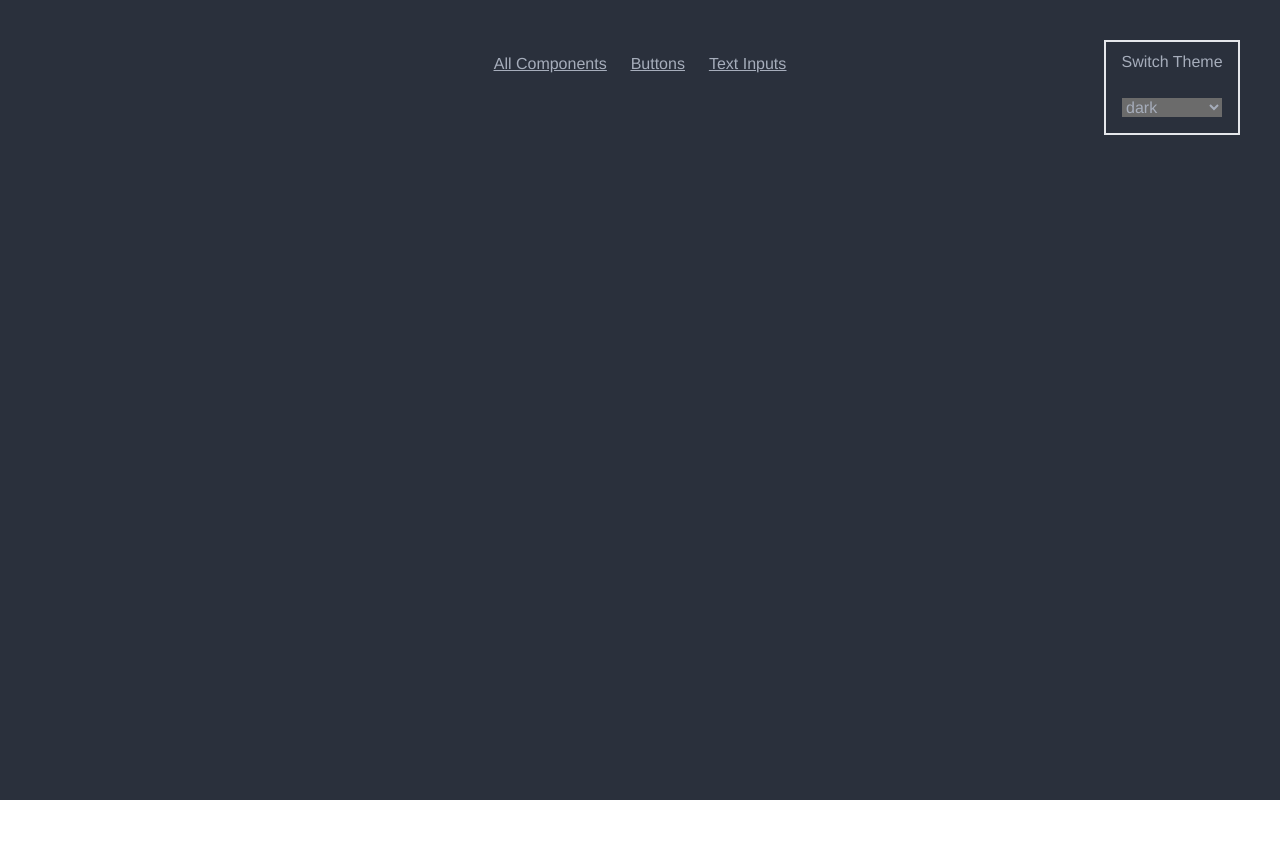
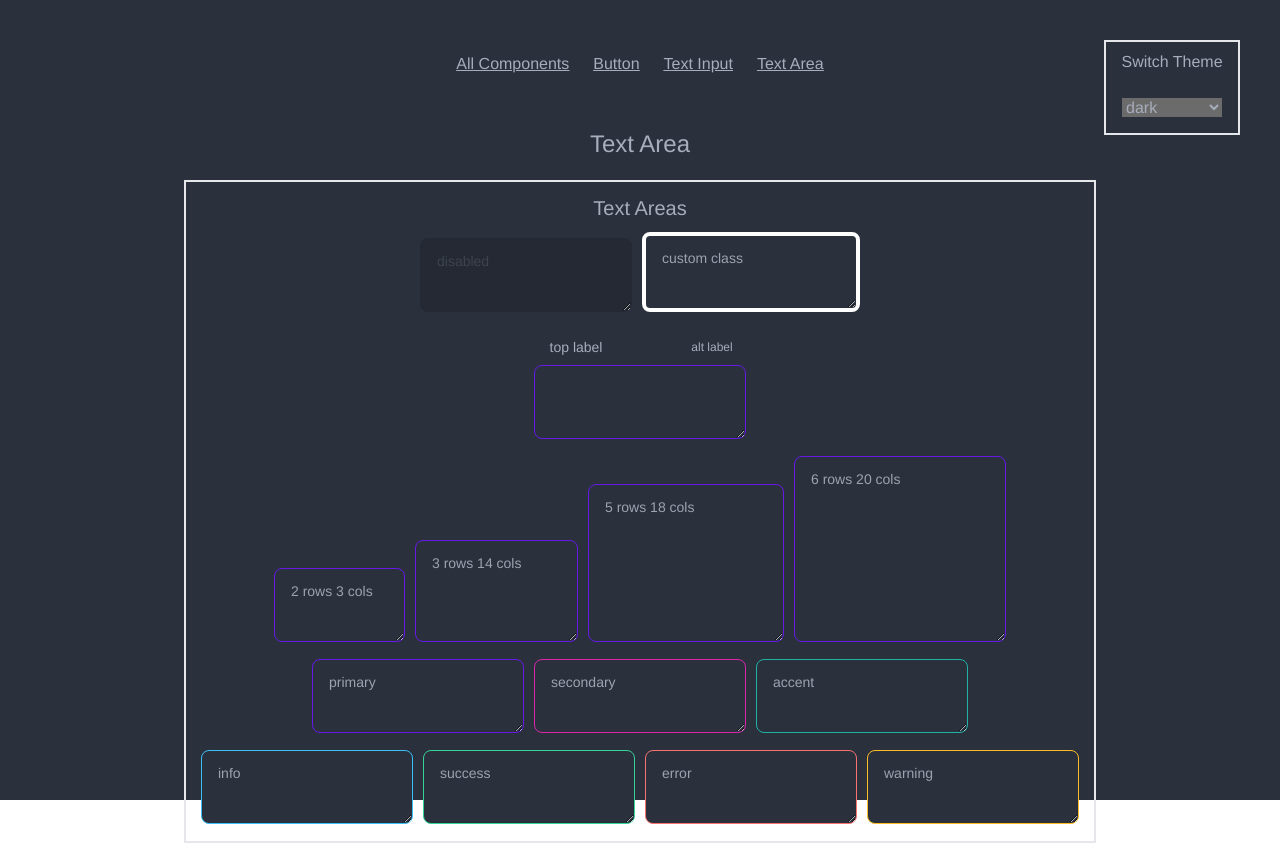
Before and after one commit to fayilmaz/vue-boilerplate, a Vue app: page /text-areas in a window 1280 px wide. Before the commit the page ends 800 px from the top, so only its background shows below. Built offline with nearby package versions, Linux system fonts and the light colour scheme.

Commit message:
added TextArea component, tailwind just in time mode activated, refactors

```diff
--- a/src/App.vue
+++ b/src/App.vue
@@ -2,8 +2,9 @@
   <div :data-theme="theme" class="mainPage">
     <nav class="link p-10 flex justify-center">
       <router-link class="link m-3" to="/">All Components</router-link>
-      <router-link class="link m-3" to="/buttons">Buttons</router-link>
-      <router-link class="link m-3" to="/text-inputs">Text Inputs</router-link>
+      <router-link class="link m-3" to="/buttons">Button</router-link>
+      <router-link class="link m-3" to="/text-inputs">Text Input</router-link>
+      <router-link class="link m-3" to="/text-areas">Text Area</router-link>
     </nav>
     <div class="text-2xl">{{ currentPathTitle }}</div>
     <router-view />
--- /dev/null
+++ b/src/components/TextArea.vue
@@ -0,0 +1,123 @@
+<template>
+  <span v-if="label !== {} && (label.top || label.alt)">
+    <label v-if="labelPosition === 'top'" class="label justify-center w-35">
+      <span v-if="label.top" class="label-text w-[9rem]">{{ label.top }}</span>
+      <span v-if="label.alt" class="label-text-alt w-[8rem]">{{
+        label.alt
+      }}</span>
+    </label>
+    <textarea
+      :class="[...classes]"
+      :required="required"
+      :placeholder="placeholder"
+      :disabled="disabled"
+      :rows="rows"
+      :cols="cols"
+      v-model="value"
+    ></textarea>
+    <label v-if="labelPosition === 'bottom'" class="label">
+      <span v-if="label.top" class="label-text w-[9rem]">{{ label.top }}</span>
+      <span v-if="label.alt" class="label-text-alt w-[8rem]">{{
+        label.alt
+      }}</span>
+    </label>
+  </span>
+
+  <textarea
+    v-else
+    :class="[...classes]"
+    :required="required"
+    :placeholder="placeholder"
+    :disabled="disabled"
+    :rows="rows"
+    :cols="cols"
+    v-model="value"
+  ></textarea>
+</template>
+
+<script>
+import { ref, computed } from "vue";
+export default {
+  name: "TextInput",
+  props: {
+    bordered: {
+      default: true,
+      type: Boolean,
+    },
+    disabled: {
+      default: () => false,
+      type: Boolean,
+    },
+    required: {
+      default: () => false,
+      type: Boolean,
+    },
+    color: {
+      default: "primary",
+      type: String,
+    },
+    content: {
+      default: "",
+      type: String,
+    },
+    ghost: {
+      default: false,
+      type: Boolean,
+    },
+    width: {
+      default: "",
+      type: String,
+    },
+    height: {
+      default: "",
+      type: String,
+    },
+    label: {
+      default: () => {
+        return {};
+      },
+      type: Object,
+    },
+    labelPosition: {
+      default: "",
+      type: String,
+    },
+    customClass: {
+      default: "",
+      type: String,
+    },
+    placeHolder: {
+      default: () => "",
+      type: String,
+    },
+    rows: {
+      default: () => "0",
+      type: String,
+    },
+    cols: {
+      default: () => "0",
+      type: String,
+    },
+  },
+  setup(props) {
+    const textInputComponentClasses = [
+      props.customClass ? props.customClass : "",
+      "textarea",
+      props.disabled ? "" : "",
+      props.bordered ? "textarea-bordered" : "",
+      props.ghost ? "textarea-ghost" : "",
+      props.color === "primary" ? "textarea-primary" : "",
+      props.color === "secondary" ? "textarea-secondary" : "",
+      props.color === "accent" ? "textarea-accent" : "",
+      props.color === "info" ? "textarea-info" : "",
+      props.color === "success" ? "textarea-success" : "",
+      props.color === "warning" ? "textarea-warning" : "",
+      props.color === "error" ? "textarea-error" : "",
+    ];
+
+    const value = ref("");
+    const classes = computed(() => textInputComponentClasses);
+    return { textInputComponentClasses, classes, value };
+  },
+};
+</script>
--- a/src/components/TextInput.vue
+++ b/src/components/TextInput.vue
@@ -3,11 +3,14 @@
     :class="[...classes]"
     :disabled="disabled"
     :placeholder="placeholder"
+    :required="required"
+    v-model="value"
+    type="text"
   />
 </template>
 
 <script>
-import { computed } from "@vue/runtime-core";
+import { computed, ref } from "@vue/runtime-core";
 export default {
   name: "TextInput",
   props: {
@@ -16,6 +19,10 @@ export default {
       type: Boolean,
     },
     disabled: {
+      default: false,
+      type: Boolean,
+    },
+    required: {
       default: false,
       type: Boolean,
     },
@@ -59,7 +66,8 @@ export default {
     ];
 
     const classes = computed(() => textInputComponentClasses);
-    return { textInputComponentClasses, classes };
+    const value = ref("");
+    return { textInputComponentClasses, classes, value };
   },
 };
 </script>
--- a/src/index.css
+++ b/src/index.css
@@ -12,3 +12,6 @@
 .component-section input {
   margin: 0px 5px;
 }
+.component-section textarea {
+  margin: 0px 5px;
+}
--- a/src/router/index.js
+++ b/src/router/index.js
@@ -2,6 +2,7 @@ import { createRouter, createWebHistory } from "vue-router";
 import AllComponentsView from "../views/AllComponentsView.vue";
 import ButtonsView from "../views/ButtonsView.vue";
 import TextInputView from "../views/TextInputView";
+import TextAreaView from "../views/TextAreaView";
 
 const routes = [
   {
@@ -14,15 +15,22 @@ const routes = [
   {
     path: "/buttons",
     name: "buttons",
-    title: "Buttons View",
+    title: "Button",
     component: ButtonsView,
     props: true,
   },
   {
     path: "/text-inputs",
     name: "text-inputs",
-    title: "Text Inputs View",
+    title: "Text Input",
     component: TextInputView,
+    props: true,
+  },
+  {
+    path: "/text-areas",
+    name: "text-areas",
+    title: "Text Area",
+    component: TextAreaView,
     props: true,
   },
 ];
--- a/src/views/AllComponentsView.vue
+++ b/src/views/AllComponentsView.vue
@@ -2,6 +2,7 @@
   <div class="flex justify-center">
     <ButtonsView />
     <TextInputView />
+    <TextAreaView />
   </div>
 </template>
 
@@ -9,9 +10,10 @@
 import { useStore } from "vuex";
 import ButtonsView from "./ButtonsView.vue";
 import TextInputView from "./TextInputView.vue";
+import TextAreaView from "./TextAreaView.vue";
 export default {
   name: "AllComponentsView",
-  components: { ButtonsView, TextInputView },
+  components: { ButtonsView, TextInputView, TextAreaView },
   setup() {
     const store = useStore();
     return { store };
--- a/src/views/ButtonsView.vue
+++ b/src/views/ButtonsView.vue
@@ -8,7 +8,7 @@
           <Button text="normal" />
           <Button text="active" :active="true" />
           <Button
-            text="Custom Class"
+            text="custom class"
             :active="true"
             customClass="border-4 border-white text-red-500 "
           />
--- /dev/null
+++ b/src/views/TextAreaView.vue
@@ -0,0 +1,47 @@
+<template>
+  <div class="flex justify-center">
+    <div class="border-2 w-100 mt-5">
+      <h3 class="text-xl mt-3">Text Areas</h3>
+      <div class="component-section">
+        <TextArea placeholder="disabled" :disabled="true" />
+        <TextArea
+          placeholder="custom class"
+          customClass="border-4 border-white text-yellow-300 "
+        />
+      </div>
+      <div class="component-section form-control">
+        <TextArea
+          :label="{ top: 'top label', alt: 'alt label' }"
+          labelPosition="top"
+          placeholder="xsmall"
+          size="xs"
+        />
+      </div>
+      <div class="component-section">
+        <TextArea placeholder="2 rows 3 cols" rows="2" cols="10" />
+        <TextArea placeholder="3 rows 14 cols" rows="3" cols="14" />
+        <TextArea placeholder="5 rows 18 cols" rows="5" cols="18" />
+        <TextArea placeholder="6 rows 20 cols" rows="6" cols="20" />
+      </div>
+      <div class="component-section">
+        <TextArea placeholder="primary" color="primary" />
+        <TextArea placeholder="secondary" color="secondary" />
+        <TextArea placeholder="accent" color="accent" />
+      </div>
+      <div class="component-section">
+        <TextArea placeholder="info" color="info" />
+        <TextArea placeholder="success" color="success" />
+        <TextArea placeholder="error" color="error" />
+        <TextArea placeholder="warning" color="warning" />
+      </div>
+    </div>
+  </div>
+</template>
+
+<script>
+import TextArea from "../components/TextArea.vue";
+export default {
+  name: "TextAreaView",
+  components: { TextArea },
+};
+</script>
--- a/src/views/TextInputView.vue
+++ b/src/views/TextInputView.vue
@@ -5,7 +5,7 @@
       <div class="component-section">
         <TextInput placeholder="disabled" :disabled="true" />
         <TextInput
-          placeholder="Custom Class"
+          placeholder="custom class"
           customClass="border-4 border-white text-yellow-300 "
         />
       </div>
--- a/tailwind.config.js
+++ b/tailwind.config.js
@@ -4,6 +4,8 @@ module.exports = {
   theme: {
     extend: {},
   },
+  mode: "jit",
+  purge: ["./index.html", "./src/**/*.{vue,js,ts,jsx,tsx}"],
   daisyui: {
     themes: [
       "light",
```
